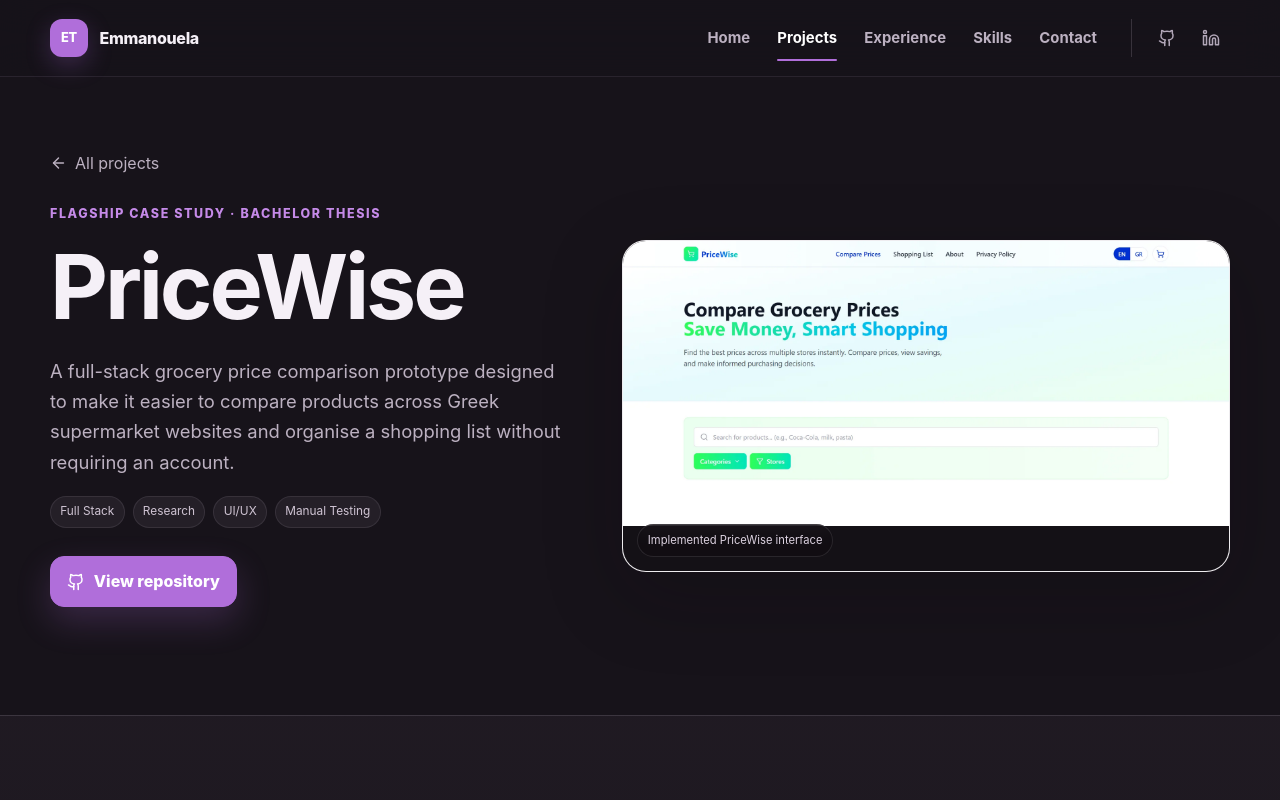
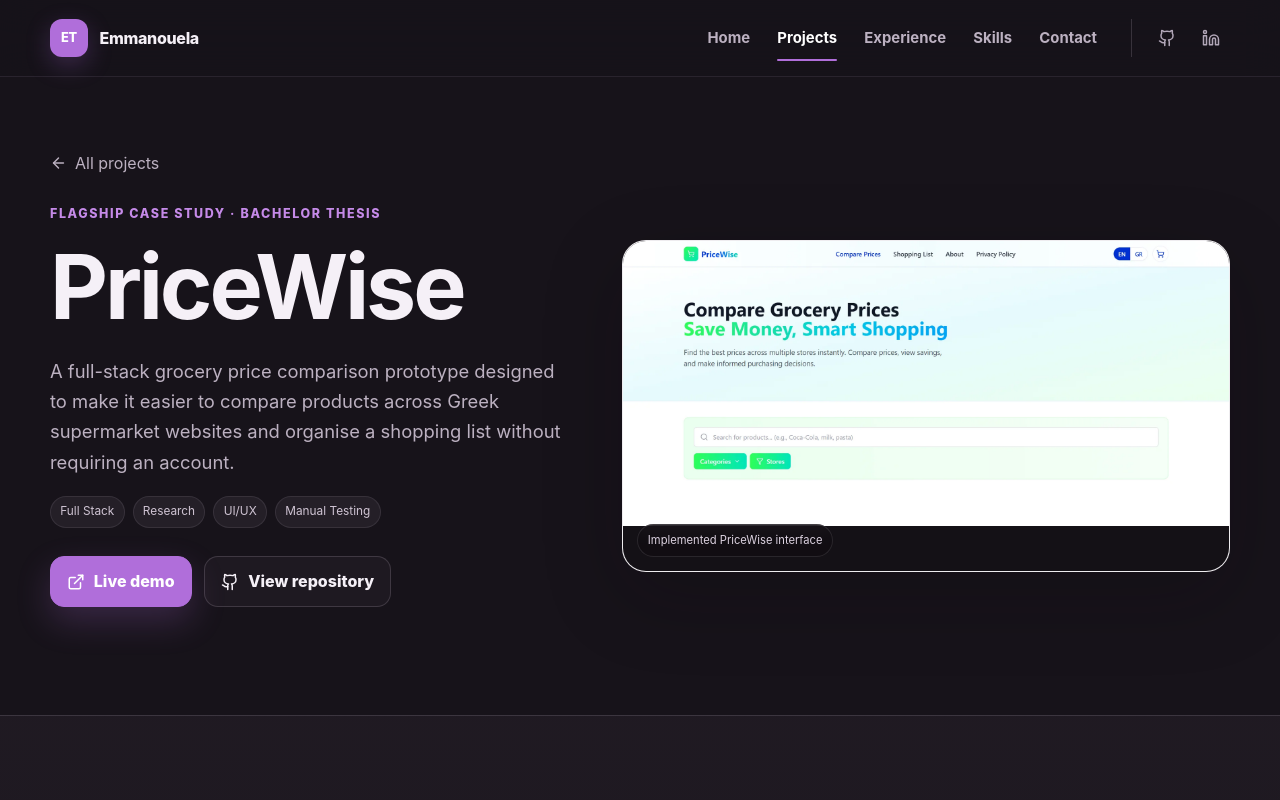
Before and after one commit to EmmaTsak/portfolio, a React (Vite) app: page /projects/pricewise in a window 1280 px wide. Shown: the top 800 px of the page. Built offline with nearby package versions, Linux system fonts and the light colour scheme; no server answers.

Commit message:
Add live demo link and update GitHub button
Added an external link button for live demo and updated the GitHub link.

```diff
--- a/src/pages/PriceWisePage.tsx
+++ b/src/pages/PriceWisePage.tsx
@@ -1,4 +1,4 @@
-import { ArrowLeft, Github, Layers3, Mail, Search, ShieldCheck, ShoppingCart, TestTube2 } from 'lucide-react';
+import { ArrowLeft, ExternalLink, Github, Layers3, Mail, Search, ShieldCheck, ShoppingCart, TestTube2 } from 'lucide-react';
 import { Link } from 'react-router-dom';
 import { SafeImage } from '../components/SafeImage';
 import { usePageMeta } from '../hooks/usePageMeta';
@@ -13,7 +13,27 @@ const research = [
 export function PriceWisePage() {
   usePageMeta({ title: 'PriceWise Case Study — Emmanouela Tsakalidou', description: 'Research, UX process and engineering architecture behind PriceWise, a grocery price comparison bachelor thesis prototype.', path: '/projects/pricewise' });
   return <>
-    <section className="case-hero section page-top"><div className="container"><Link className="back-link" to="/projects"><ArrowLeft/>All projects</Link><div className="case-hero-grid"><div><p className="eyebrow">Flagship case study · Bachelor thesis</p><h1>PriceWise</h1><p className="case-lead">A full-stack grocery price comparison prototype designed to make it easier to compare products across Greek supermarket websites and organise a shopping list without requiring an account.</p><div className="tag-row"><span className="tag">Full Stack</span><span className="tag">Research</span><span className="tag">UI/UX</span><span className="tag">Manual Testing</span></div><div className="button-row"><a className="button button--primary" href="https://github.com/EmmaTsak/pricewise-app" target="_blank" rel="noreferrer"><Github/>View repository</a></div></div><div className="case-visual"><SafeImage src={`${import.meta.env.BASE_URL}assets/pricewise-app-home.webp`} alt="Implemented PriceWise compare-prices page in English, showing the navigation, hero message, search field and filters."/><span className="visual-label">Implemented PriceWise interface</span></div></div></div></section>
+    <section className="case-hero section page-top"><div className="container"><Link className="back-link" to="/projects"><ArrowLeft/>All projects</Link><div className="case-hero-grid"><div><p className="eyebrow">Flagship case study · Bachelor thesis</p><h1>PriceWise</h1><p className="case-lead">A full-stack grocery price comparison prototype designed to make it easier to compare products across Greek supermarket websites and organise a shopping list without requiring an account.</p><div className="tag-row"><span className="tag">Full Stack</span><span className="tag">Research</span><span className="tag">UI/UX</span><span className="tag">Manual Testing</span></div><div className="button-row">
+  <a
+    className="button button--primary"
+    href="https://pricewise-web-production.up.railway.app"
+    target="_blank"
+    rel="noreferrer"
+  >
+    <ExternalLink />
+    Live demo
+  </a>
+
+  <a
+    className="button button--ghost"
+    href="https://github.com/EmmaTsak/pricewise-app"
+    target="_blank"
+    rel="noreferrer"
+  >
+    <Github />
+    View repository
+  </a>
+</div></div><div className="case-visual"><SafeImage src={`${import.meta.env.BASE_URL}assets/pricewise-app-home.webp`} alt="Implemented PriceWise compare-prices page in English, showing the navigation, hero message, search field and filters."/><span className="visual-label">Implemented PriceWise interface</span></div></div></div></section>
 
     <section className="section section--soft"><div className="container"><div className="case-section-head"><p className="eyebrow">The problem</p><h2>Price data exists, but not in one consistent place.</h2><p>Greek supermarket sites differ in structure, naming, categories and availability. Comparing them manually takes time; engineering a unified view also requires collection, normalisation, storage and matching across inconsistent sources.</p></div><div className="research-grid">{research.map((item) => <div className="stat-card" key={item.value}><strong>{item.value}</strong><span>{item.label}</span></div>)}</div></div></section>
 
```
